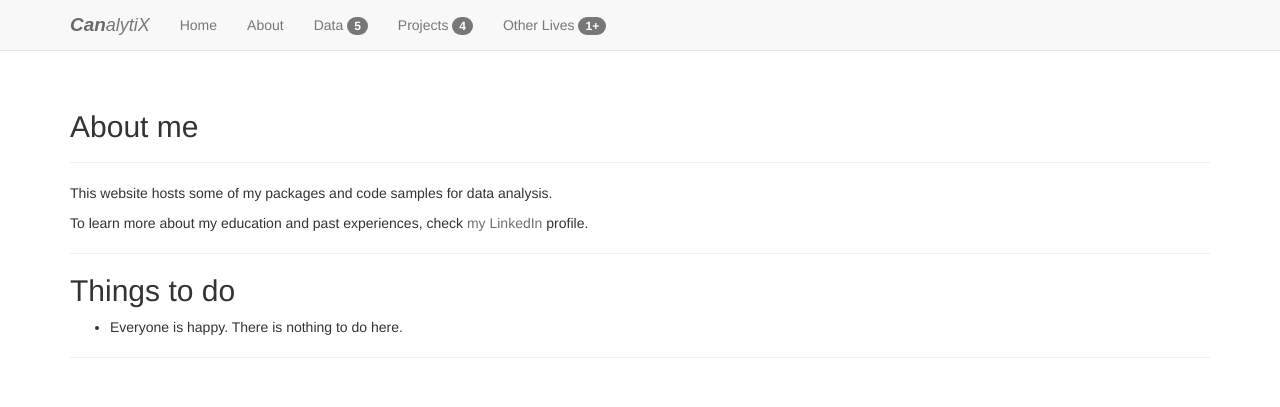
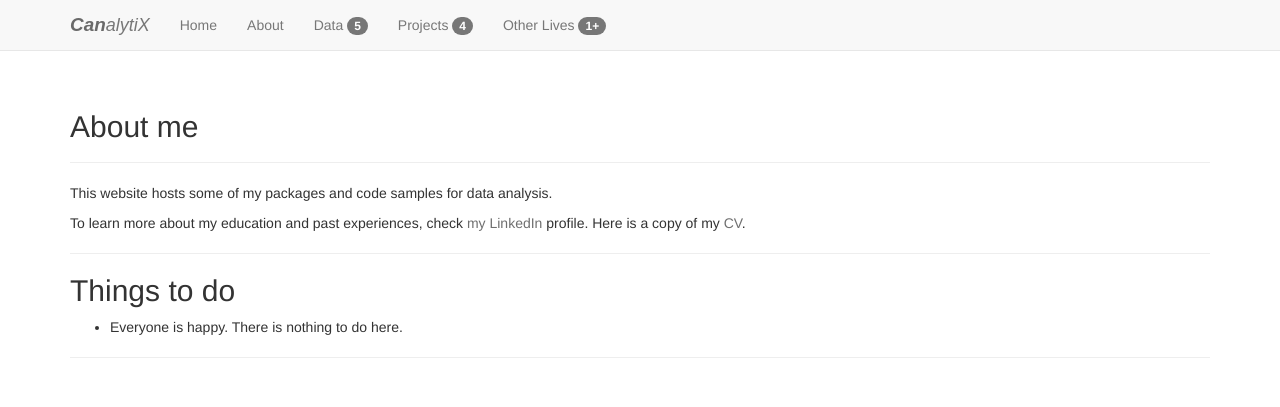
Before and after one commit to HVoltBb/HVoltBb.github.io, a Jekyll site: the page built from about/index.html, in a window 1280 px wide. Shown: the top 407 px of the page. Built offline with Jekyll 4.4.1, drawn with Linux system fonts in a browser that asks for light colours; comment, search, counter and statistics services are not loaded.

Commit message:
new files

```diff
--- a/about/index.html
+++ b/about/index.html
@@ -7,7 +7,7 @@ title: about
 </div>
 <div>
 	<p>This website hosts some of my packages and code samples for data analysis.</p>
-	<p>To learn more about my education and past experiences, check <a href="https://www.linkedin.com/in/can-zhou-65970838">my LinkedIn</a> profile.</p>
+	<p>To learn more about my education and past experiences, check <a href="https://www.linkedin.com/in/can-zhou-65970838">my LinkedIn</a> profile. Here is a copy of my <a href="https://hvoltbb.github.io/about/cv.pdf">CV</a>.</p>
 </div>
 <hr>
 <h2>Things to do</h2>
```
Also changed, not shown: README.md, 1 other file.
